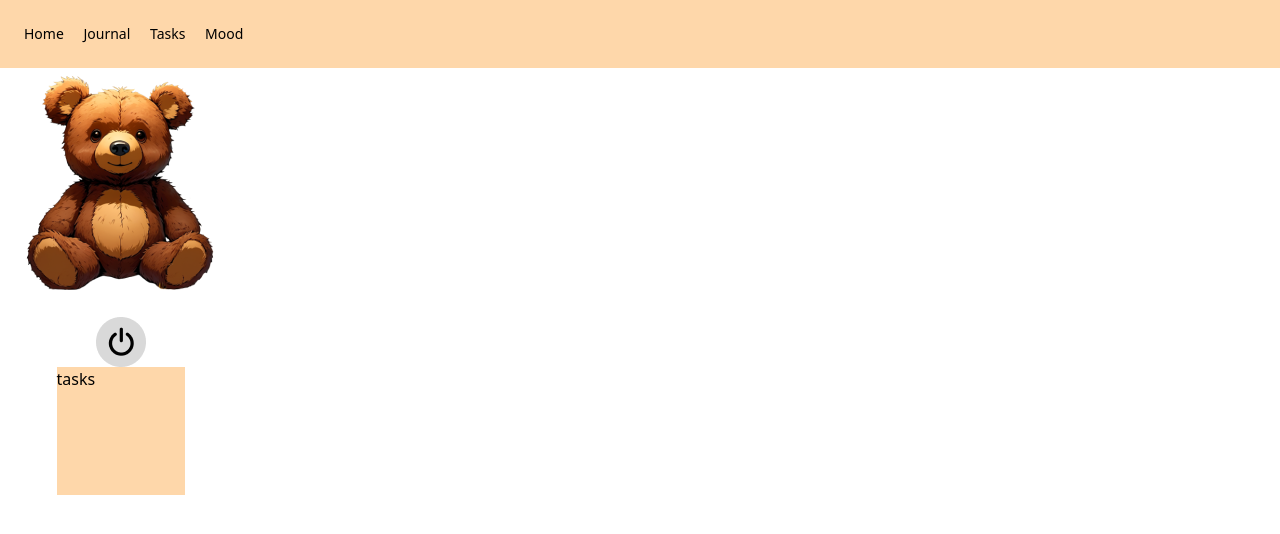
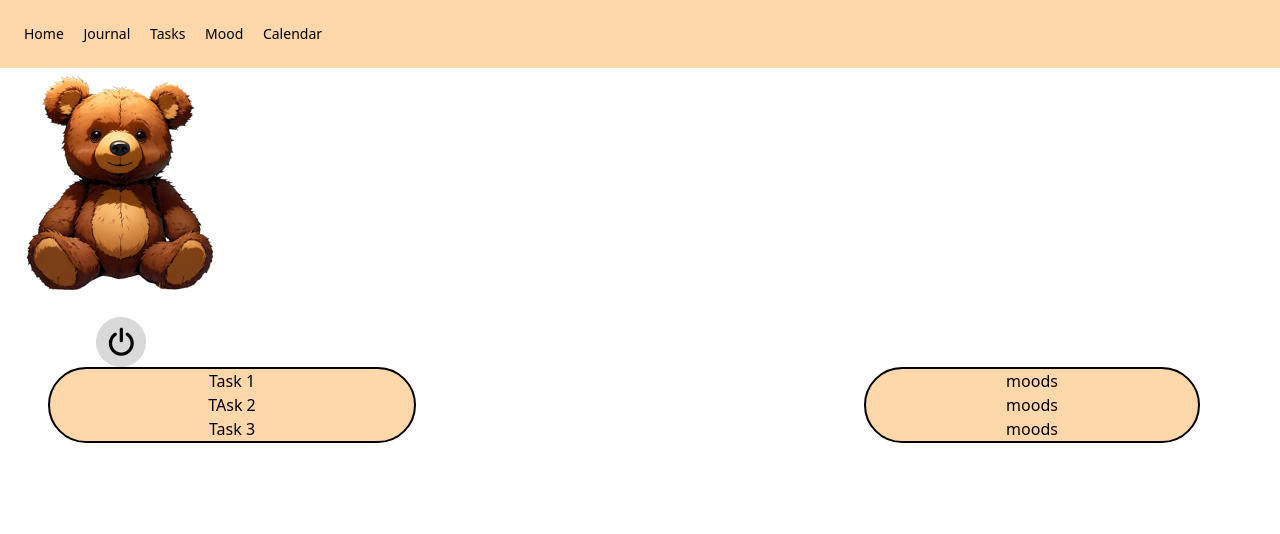
Before and after one commit to spirow73/Care-Bear, a SvelteKit app in the folder care-bear/: page / in a window 1280 px wide. Shown: the top 534 px of the page. Built offline with nearby package versions, Linux system fonts and the light colour scheme.

Commit message:
main page done(except datasets)

```diff
--- a/care-bear/src/routes/+layout.svelte
+++ b/care-bear/src/routes/+layout.svelte
@@ -28,6 +28,12 @@
 			>
 				Mood
 			</a>
+			<a
+			href="/calendar"
+			class="block mt-4 lg:inline-block lg:mt-0 text-black-200 hover:text-white mr-4"
+		>
+			Calendar
+		</a>
 		</div>
 	</div>
 </nav>
--- a/care-bear/src/routes/+page.svelte
+++ b/care-bear/src/routes/+page.svelte
@@ -10,21 +10,42 @@
     isOn = !isOn;
   };
 </script>
-<div class="flex flex-col items-center justify-self-start h-screen">
+<div class="flex flex-col items-center justify-self-start">
 	<!-- First Image (Bear) -->
 	<div class="object-none object-top">
 	  <img class="max-w-full max-h-full " src={bear} alt={bear}>
 	</div>
 
 	<!-- Second Image (Off) -->
+	<!-- svelte-ignore a11y-click-events-have-key-events -->
+	<!-- svelte-ignore a11y-no-static-element-interactions -->
 	<div class="object-none object-top mt-4 cursor-pointer" on:click={toggleImage}>
 		<img class="max-w-full max-h-full" src={isOn ? on : off} alt={isOn ? 'On' : 'Off'}>
 	  </div>
+  </div>
+  <div class="grid grid-cols-6 gap-4">
 
-	  <div class="relative h-32 w-32 bg-orange-200">
-		<div class="absolute inset-x-0 top-0 h-16 ...">tasks</div>
-	  </div>
-  </div>
+  <div class="col-start-1 col-end-3">
+	<a href="/tasks">
+	<ul class="bg-orange-200 ml-12 text-center border-solid border-solid border-2 border-black rounded-full">
+	  <li>Task 1</li>
+	  <li>TAsk 2</li>
+	  <li>Task 3</li>
+	  <!-- Add more list items as needed -->
+	</ul>
+</a>
+</div>
+<div class="col-end-7 col-span-2 bg-orange-200 mr-20 text-center border-solid border-2 border-black rounded-full">
+	<a href="/mood">
+	<h2>moods</h2>
+	<h2>moods</h2>
+	<h2>moods</h2>
+</a>
+</div>
+</div>
+
+
+
 
 
 
--- a/care-bear/src/routes/journal/+page.svelte
+++ b/care-bear/src/routes/journal/+page.svelte
@@ -4,7 +4,6 @@
     import JournalEditor from '../../components/JournalEditor.svelte';
   </script>
 
-  <template>
     <main class="container mx-auto my-8 px-4">
       <h1 class="text-3xl font-semibold mb-4">Journal Page</h1>
 
@@ -13,4 +12,3 @@
       <JournalEntry />
       <JournalEditor />
     </main>
-  </template>
```
Also changed, not shown: package.json (+1 -10 lines), care-bear/src/routes/calendar/+page.svelte (added).
